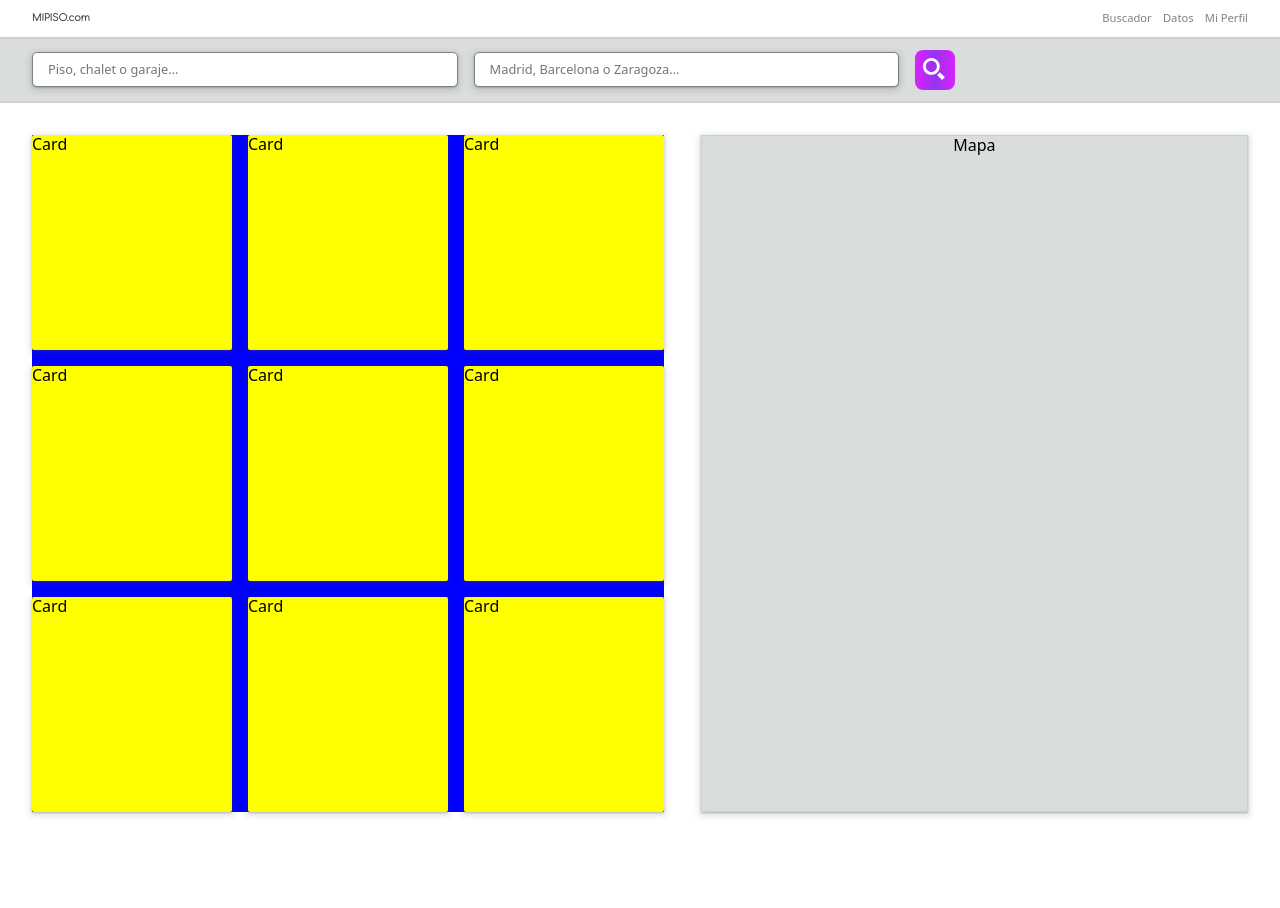
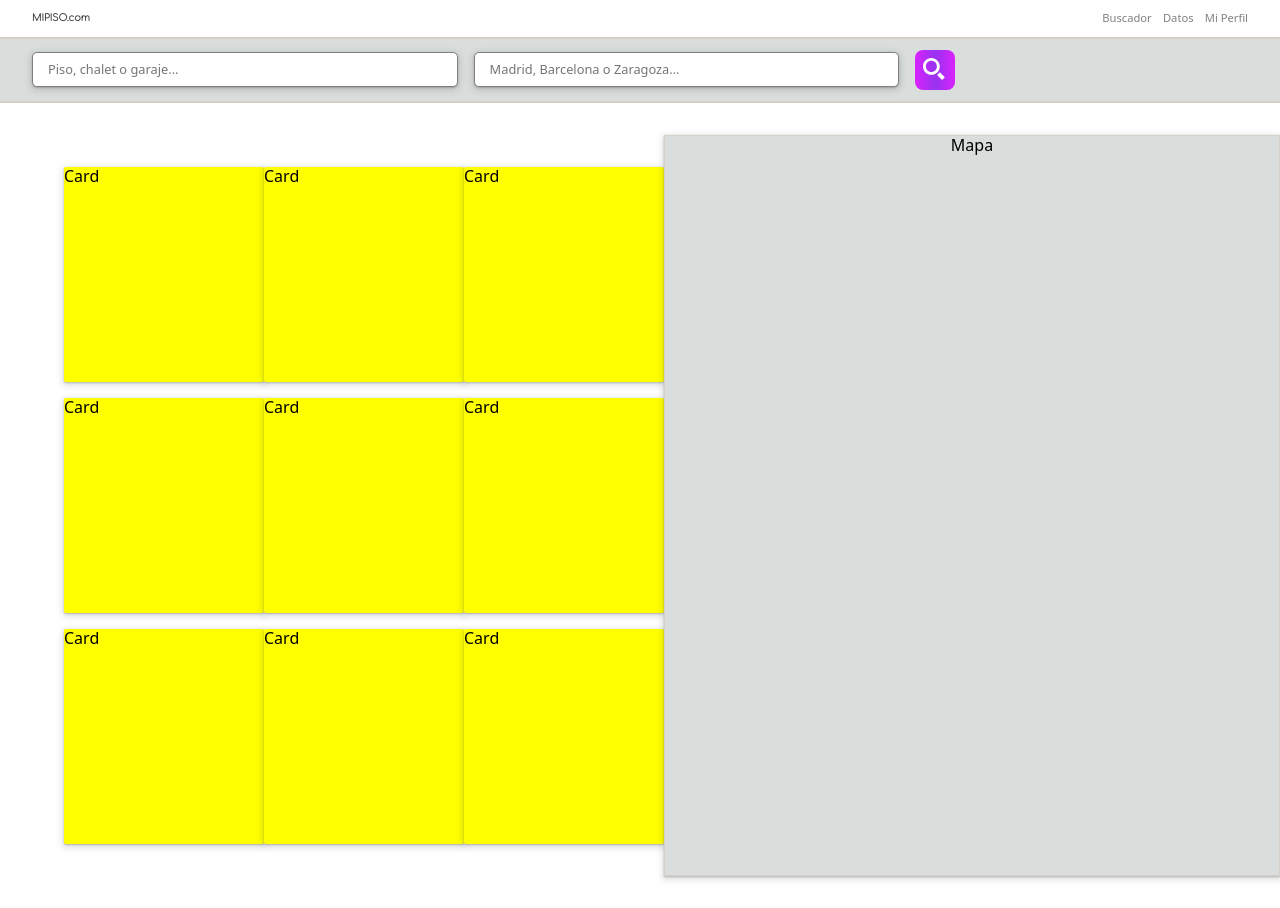
Before and after one commit to eliashz/ra-m2-tarea-final, a React (Vite) app: page / in a window 1280 px wide. Before the commit the page ends 844 px from the top, so only its background shows below. Built offline with nearby package versions, Linux system fonts and the light colour scheme.

Commit message:
grid marcha

```diff
--- a/src/components/layout/Body.jsx
+++ b/src/components/layout/Body.jsx
@@ -6,7 +6,8 @@ import { Card } from '../molecules'
 const StyledDiv = styled.div`
   background-color: ${colors.secondary};
   border: 1px solid ${colors.tertiary};
-  width: 45%;
+  width: 100%;
+  margin-right: 2em;
   text-align: center;
   box-shadow: rgba(60, 64, 67, 0.3) 0px 1px 2px 0px,
     rgba(60, 64, 67, 0.15) 0px 2px 6px 2px;
@@ -14,7 +15,7 @@ const StyledDiv = styled.div`
 
 function Body({ children }) {
   return (
-    <FlexBox direction="row" justify="space-between" style={{ margin: '2em' }}>
+    <Grid>
       <Grid>
         <Card />
         <Card />
@@ -27,7 +28,7 @@ function Body({ children }) {
         <Card />
       </Grid>
       <StyledDiv>Mapa</StyledDiv>
-    </FlexBox>
+    </Grid>
   )
 }
 
--- a/src/styles/Grid.js
+++ b/src/styles/Grid.js
@@ -2,13 +2,9 @@ import styled from 'styled-components'
 
 const Grid = styled.div`
     display: grid;
-    grid-template-columns: repeat(3, 1fr);
-    grid-auto-rows: minmax(215px, auto);
-    grid-gap: 1em;
-    justify-content: center;
-    align-content: stretch
-    width: 45%;
-    background: blue;
+    gap: 1em;
+    grid-template-columns: repeat(auto-fit, minmax(10rem, 1fr));
+    margin: 2em 0 2em 2em;
 `
 
 export default Grid
```
Also changed, not shown: src/styles/FlexBox.js (+4 -4 lines).
